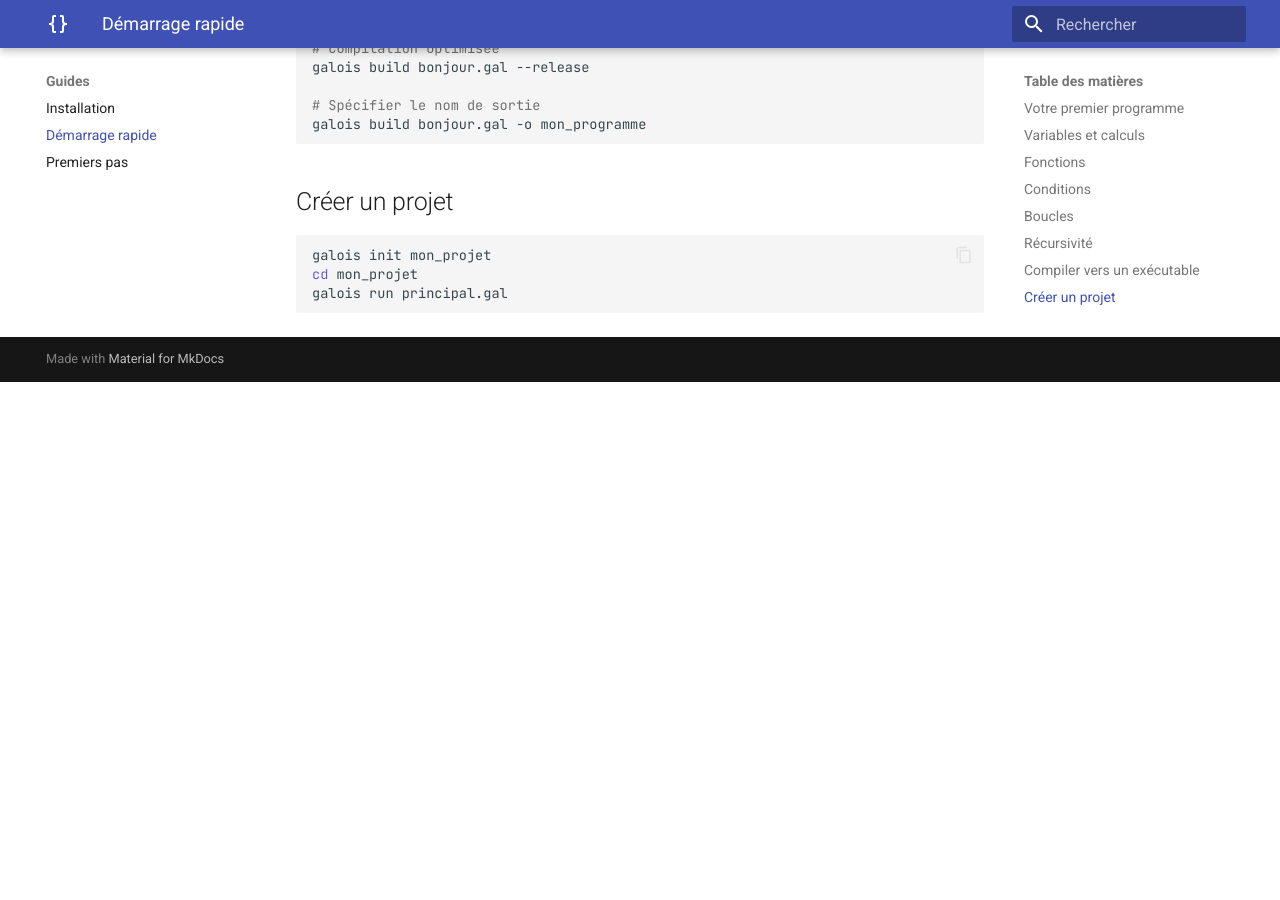
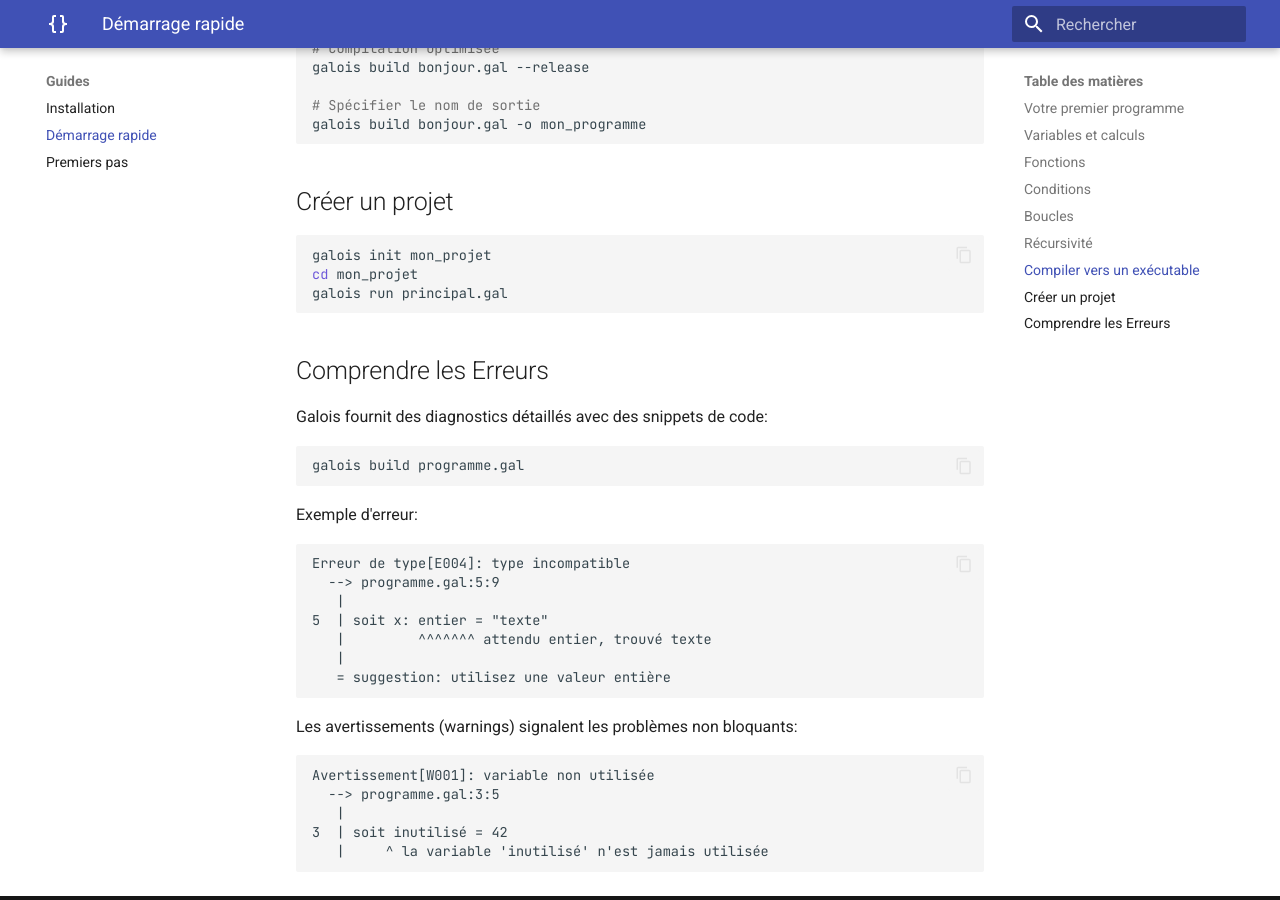
Before and after one commit to TataneSan/galois, an MkDocs documentation site: the page built from docs/guides/demarrage.md, in a window 1280 px wide and 900 px high, scrolled down 2177 px. Built offline with MkDocs 1.6.1 and Material for MkDocs 9.7.7, drawn with Linux system fonts in a browser that asks for light colours; before the commit the page ends 2559 px from its top, so only the background shows below that.

Commit message:
docs: ajoute documentation sur les diagnostics d'erreurs

````diff
--- a/docs/guides/demarrage.md
+++ b/docs/guides/demarrage.md
@@ -114,3 +114,33 @@ galois init mon_projet
 cd mon_projet
 galois run principal.gal
 ```
+
+## Comprendre les Erreurs
+
+Galois fournit des diagnostics détaillés avec des snippets de code:
+
+```bash
+galois build programme.gal
+```
+
+Exemple d'erreur:
+
+```
+Erreur de type[E004]: type incompatible
+  --> programme.gal:5:9
+   |
+5  | soit x: entier = "texte"
+   |         ^^^^^^^ attendu entier, trouvé texte
+   |
+   = suggestion: utilisez une valeur entière
+```
+
+Les avertissements (warnings) signalent les problèmes non bloquants:
+
+```
+Avertissement[W001]: variable non utilisée
+  --> programme.gal:3:5
+   |
+3  | soit inutilisé = 42
+   |     ^ la variable 'inutilisé' n'est jamais utilisée
+```
````
Also changed, not shown: docs/index.md (+1 -0 lines), docs/reference/diagnostics.md (added, +85 -0 lines).
